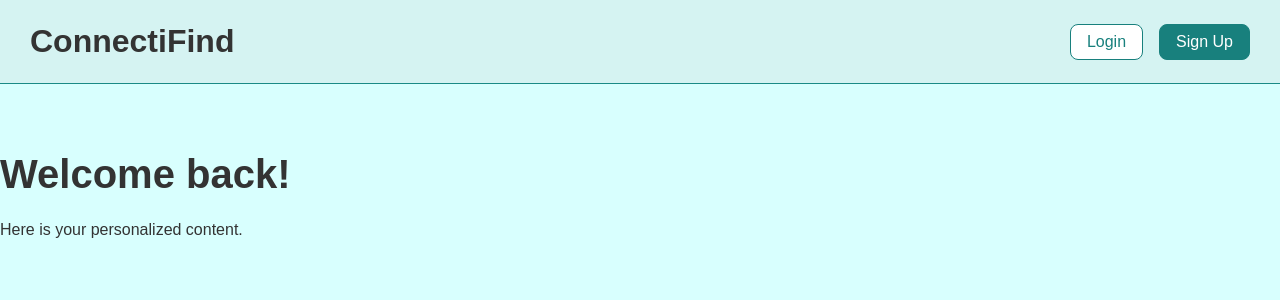
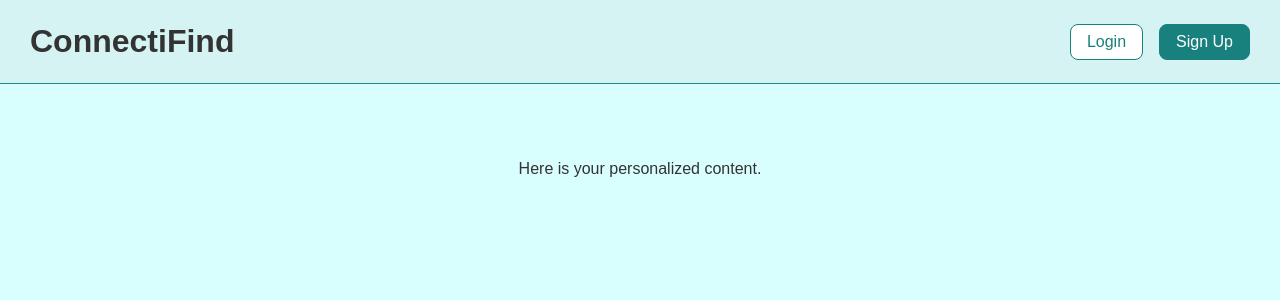
Before and after one commit to Mykhailo-Chudyk/Connectifind-Project, a React (Create React App) app in the folder frontend/: page / in a window 1280 px wide. Shown: the top 300 px of the page. Built offline with nearby package versions, Linux system fonts and the light colour scheme.

Commit message:
Create a separate folder for the home page

```diff
--- a/frontend/src/App.js
+++ b/frontend/src/App.js
@@ -5,8 +5,8 @@ import AddEvent from './components/AddEvent.js';
 import Events from './components/Events.js';
 import Event from './components/Event.js';
 import MyEvent from './components/MyEvent.js';
-import AuthenticatedHome from './components/AuthenticatedHome';
-import UnauthenticatedHome from './components/UnauthenticatedHome';
+import AuthenticatedHome from './components/Home/AuthenticatedHome';
+import UnauthenticatedHome from './components/Home/UnauthenticatedHome';
 import Layout from './Layout.js';
 import React, {useContext} from "react";
 import { BrowserRouter as Router, Route, Routes, Navigate } from "react-router-dom";
--- a/frontend/src/components/AuthenticatedHome.js
+++ /dev/null
@@ -1,12 +0,0 @@
-import React from 'react';
-
-const AuthenticatedHome = () => {
-  return (
-    <div>
-      <h1>Welcome back!</h1>
-      <p>Here is your personalized content.</p>
-    </div>
-  );
-};
-
-export default AuthenticatedHome;
--- /dev/null
+++ b/frontend/src/components/Home/AuthenticatedHome.js
@@ -0,0 +1,21 @@
+import React from 'react';
+import './styles.scss';
+// import { useSelector } from 'react-redux';
+
+const AuthenticatedHome = () => {
+  // const user = useSelector((state) => state.user.user);
+
+  // console.log(user);
+  return (
+    <div className='home-container'>
+      <div className='home-header'>
+
+        {/* <h1>Hello, {user.name}!</h1> */}
+      </div>
+
+      <p>Here is your personalized content.</p>
+    </div>
+  );
+};
+
+export default AuthenticatedHome;
--- /dev/null
+++ b/frontend/src/components/Home/styles.scss
@@ -0,0 +1,8 @@
+.home-container {
+    display: flex;
+    flex-direction: column;
+    align-items: center;
+    justify-content: center;
+
+
+}
```
Also changed, not shown: frontend/src/redux/slices/userSlice.js (added, +21 -0 lines), frontend/src/components/Home/UnauthenticatedHome.js (renamed from frontend/src/components/UnauthenticatedHome.js).
